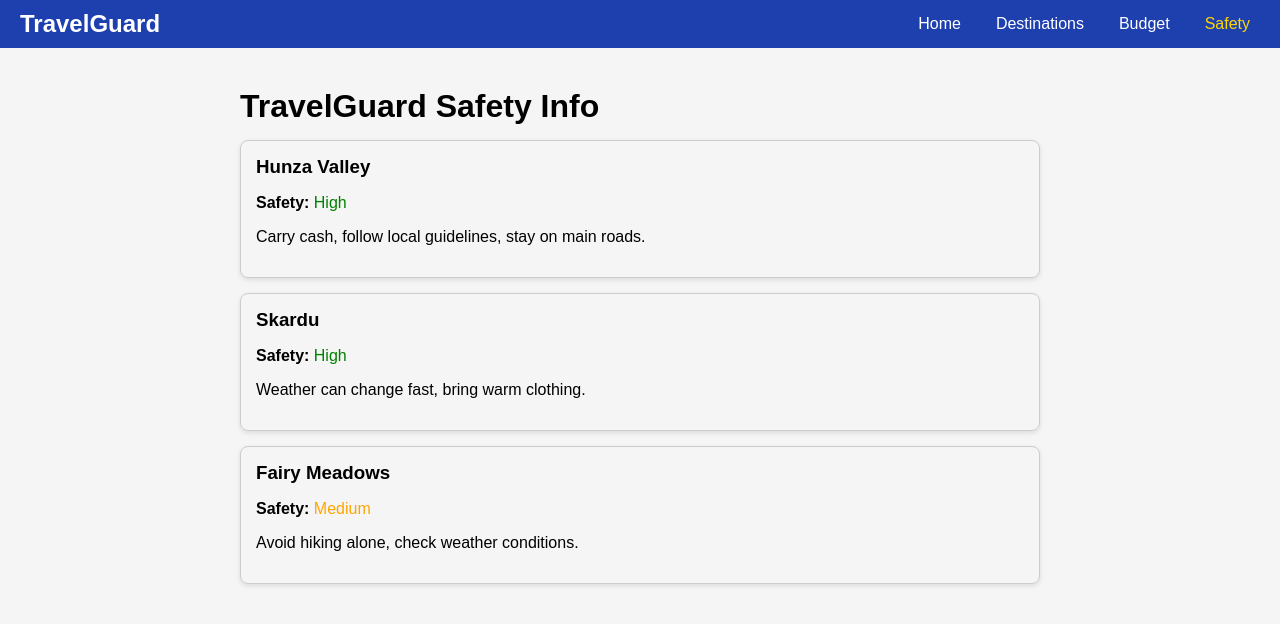
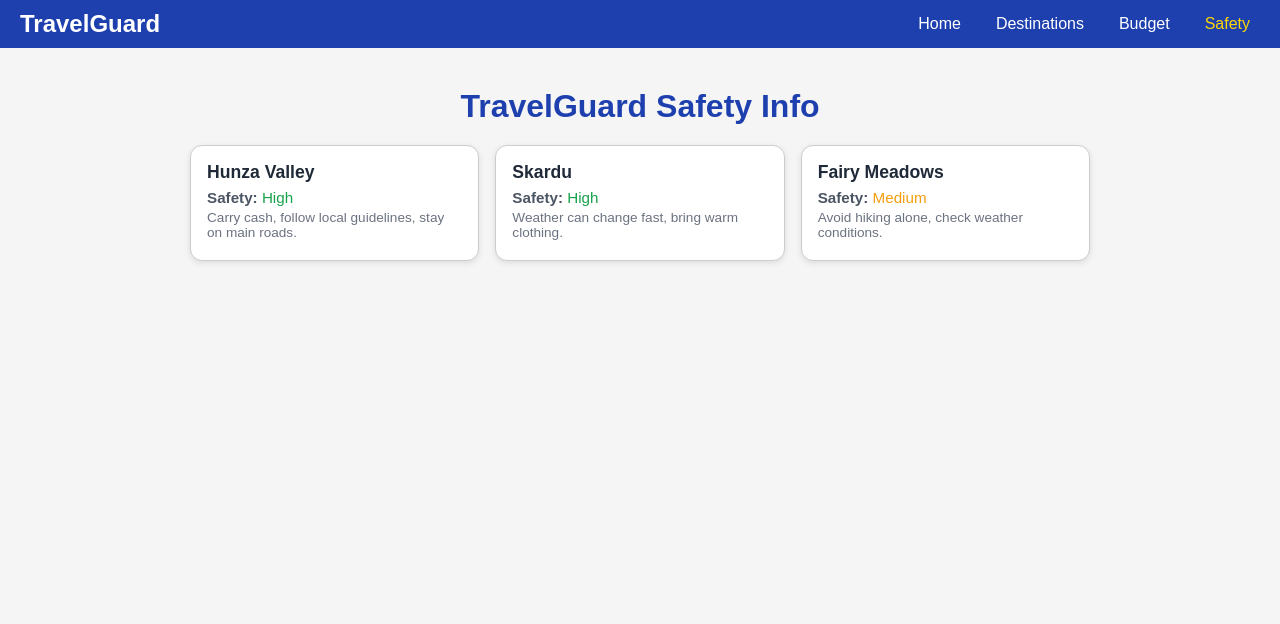
Before and after one commit to imirajullah/TravelGuard, a React (Vite) app: page /safety in a window 1280 px wide. Shown: the top 624 px of the page. Built offline with nearby package versions, Linux system fonts and the light colour scheme.

Commit message:
adding pakistan location

```diff
--- a/src/pages/Destinations.jsx
+++ b/src/pages/Destinations.jsx
@@ -1,16 +1,33 @@
 // client/src/pages/Destinations.jsx
 import { useEffect, useState } from "react";
 import "./Destinations.css";
-import { getDestinations } from "../services/api";
 import DestinationCard from "../components/DestinationCard";
 import Loader from "../components/Loader";
 import MapView from "../components/MapView";
 import SafetyChart from "../components/SafetyChart";
 
-const COORDS = {
-  "Hunza Valley": { lat: 36.3, lng: 74.6 },
-  "Skardu": { lat: 35.3, lng: 75.6 },
-  "Fairy Meadows": { lat: 35.5, lng: 73.5 },
+// Safety levels
+const assignSafety = (name) => {
+  const highSafetyCities = ["Islamabad", "Lahore", "Karachi", "Hunza Valley", "Skardu"];
+  const mediumSafetyCities = ["Fairy Meadows", "Murree", "Swat", "Multan"];
+  if (highSafetyCities.includes(name)) return "High";
+  if (mediumSafetyCities.includes(name)) return "Medium";
+  return "Low"; // default for small towns/villages
+};
+
+// Fetch towns/cities in a province from OpenStreetMap
+const fetchTowns = async (province) => {
+  const url = `https://nominatim.openstreetmap.org/search?country=Pakistan&state=${province}&format=json&limit=100`;
+  const res = await fetch(url);
+  const data = await res.json();
+  return data.map((d) => ({
+    name: d.display_name.split(",")[0],
+    country: "Pakistan",
+    lat: parseFloat(d.lat),
+    lng: parseFloat(d.lon),
+    safety: assignSafety(d.display_name.split(",")[0]),
+    tips: "Check local guidelines before visiting.",
+  }));
 };
 
 const Destinations = () => {
@@ -21,30 +38,43 @@ const Destinations = () => {
   const [loading, setLoading] = useState(false);
   const [error, setError] = useState("");
 
-  const fetchDestinations = async () => {
+  // Load destinations (with caching)
+  const loadAllDestinations = async () => {
     setLoading(true);
     setError("");
-
     try {
-      let data = await getDestinations();
-
-      // Fallback data
-      if (!data || data.length === 0) {
-        data = [
-          { name: "Hunza Valley", country: "Pakistan", safety: "High", tips: "Stay on main roads" },
-          { name: "Skardu", country: "Pakistan", safety: "High", tips: "Weather changes fast" },
-          { name: "Fairy Meadows", country: "Pakistan", safety: "Medium", tips: "Avoid hiking alone" },
-        ];
+      const cached = localStorage.getItem("allDestinations");
+      if (cached) {
+        const parsed = JSON.parse(cached);
+        setDestinations(parsed);
+        setFilteredDestinations(parsed);
+        setLoading(false);
+        return;
       }
 
-      const enriched = data.map((d) => ({
-        ...d,
-        lat: COORDS[d.name]?.lat || 0,
-        lng: COORDS[d.name]?.lng || 0,
-      }));
+      const provinces = [
+        "Punjab",
+        "Sindh",
+        "Khyber Pakhtunkhwa",
+        "Balochistan",
+        "Gilgit-Baltistan",
+        "Islamabad",
+      ];
 
-      setDestinations(enriched);
-      setFilteredDestinations(enriched);
+      let allDestinations = [];
+      for (const province of provinces) {
+        const towns = await fetchTowns(province);
+        allDestinations = [...allDestinations, ...towns];
+      }
+
+      // Remove duplicates
+      const uniqueDestinations = Array.from(
+        new Map(allDestinations.map((d) => [d.name, d])).values()
+      );
+
+      setDestinations(uniqueDestinations);
+      setFilteredDestinations(uniqueDestinations);
+      localStorage.setItem("allDestinations", JSON.stringify(uniqueDestinations));
     } catch (err) {
       console.error(err);
       setError("Failed to load destinations.");
@@ -53,10 +83,9 @@ const Destinations = () => {
     }
   };
 
-  // Search + Safety filter
+  // Search + Safety Filter
   useEffect(() => {
     let results = [...destinations];
-
     if (searchTerm.trim()) {
       results = results.filter(
         (d) =>
@@ -64,16 +93,14 @@ const Destinations = () => {
           d.country.toLowerCase().includes(searchTerm.toLowerCase())
       );
     }
-
     if (safetyFilter !== "All") {
       results = results.filter((d) => d.safety === safetyFilter);
     }
-
     setFilteredDestinations(results);
   }, [searchTerm, safetyFilter, destinations]);
 
   useEffect(() => {
-    fetchDestinations();
+    loadAllDestinations();
   }, []);
 
   if (loading) return <Loader />;
@@ -81,13 +108,13 @@ const Destinations = () => {
 
   return (
     <div className="destinations-container">
-      <h1>TravelGuard Destinations</h1>
+      <h1>TravelGuard Destinations - Pakistan</h1>
 
       {/* Controls */}
       <div className="controls">
         <input
           type="text"
-          placeholder="Search by name or country..."
+          placeholder="Search by name..."
           value={searchTerm}
           onChange={(e) => setSearchTerm(e.target.value)}
         />
@@ -102,7 +129,7 @@ const Destinations = () => {
           <option value="Low">Low</option>
         </select>
 
-        <button onClick={fetchDestinations}>🔄 Refresh</button>
+        <button onClick={loadAllDestinations}>🔄 Refresh</button>
       </div>
 
       {/* Map & Chart */}
--- a/src/pages/Safety.css
+++ b/src/pages/Safety.css
@@ -1,3 +1,68 @@
-.safety {
+.safety-container {
   padding: 20px;
+  max-width: 900px;
+  margin: 0 auto;
+  font-family: Arial, sans-serif;
 }
+
+.safety-container h1 {
+  text-align: center;
+  color: #1e40af;
+  margin-bottom: 20px;
+}
+
+.safety-grid {
+  display: grid;
+  grid-template-columns: repeat(auto-fit, minmax(250px, 1fr));
+  gap: 16px;
+}
+
+.safety-card {
+  background: #fff;
+  padding: 16px;
+  border: 1px solid #ccc;
+  border-radius: 12px;
+  box-shadow: 0 2px 6px rgba(0,0,0,0.1);
+  transition: all 0.2s;
+  cursor: pointer;
+}
+
+.safety-card:hover {
+  transform: translateY(-5px);
+  box-shadow: 0 6px 15px rgba(0,0,0,0.15);
+}
+
+.safety-card.active {
+  border: 2px solid #1e40af;
+  box-shadow: 0 6px 15px rgba(0,0,0,0.2);
+}
+
+.safety-card h3 {
+  margin: 0 0 6px 0;
+  font-size: 1.1rem;
+  color: #1f2937;
+}
+
+.safety-card p {
+  margin: 4px 0;
+  font-size: 0.95rem;
+  color: #4b5563;
+}
+
+.safety-card .tips {
+  font-size: 0.85rem;
+  color: #6b7280;
+}
+
+.safety-card .last-viewed {
+  color: #1e40af;
+  font-weight: bold;
+  margin-top: 6px;
+  text-align: right;
+}
+
+@media (max-width: 480px) {
+  .safety-grid {
+    grid-template-columns: 1fr;
+  }
+}
--- a/src/pages/Safety.jsx
+++ b/src/pages/Safety.jsx
@@ -19,10 +19,16 @@ const safetyData = [
   },
 ];
 
+const getSafetyColor = (level) => {
+  if (level === "High") return "#16a34a"; // green
+  if (level === "Medium") return "#f59e0b"; // orange
+  if (level === "Low") return "#dc2626"; // red
+  return "gray";
+};
+
 const Safety = () => {
   const [lastViewed, setLastViewed] = useState("");
 
-  // Load last viewed from localStorage
   useEffect(() => {
     const saved = localStorage.getItem("lastSafety");
     if (saved) setTimeout(() => setLastViewed(saved), 0);
@@ -33,41 +39,24 @@ const Safety = () => {
     localStorage.setItem("lastSafety", name);
   };
 
-  const getSafetyColor = (level) => {
-    if (level === "High") return "green";
-    if (level === "Medium") return "orange";
-    if (level === "Low") return "red";
-    return "gray";
-  };
-
   return (
-    <div style={{ padding: "20px", maxWidth: "800px", margin: "0 auto" }}>
-      <h1 style={{ marginBottom: "15px" }}>TravelGuard Safety Info</h1>
-
-      <div style={{ display: "flex", flexDirection: "column", gap: "15px" }}>
+    <div className="safety-container">
+      <h1>TravelGuard Safety Info</h1>
+      <div className="safety-grid">
         {safetyData.map((place) => (
           <div
             key={place.name}
+            className={`safety-card ${lastViewed === place.name ? "active" : ""}`}
             onClick={() => handleView(place.name)}
-            style={{
-              border: lastViewed === place.name ? "2px solid #1E40AF" : "1px solid #ccc",
-              borderRadius: "8px",
-              padding: "15px",
-              cursor: "pointer",
-              boxShadow: lastViewed === place.name ? "0 4px 10px rgba(0,0,0,0.2)" : "0 2px 5px rgba(0,0,0,0.1)",
-              transition: "all 0.2s",
-            }}
           >
             <h3>{place.name}</h3>
             <p>
               <strong>Safety:</strong>{" "}
               <span style={{ color: getSafetyColor(place.safety) }}>{place.safety}</span>
             </p>
-            <p>{place.tips}</p>
-            {lastViewed === place.name && (
-              <p style={{ color: "#1E40AF",  fontWeight: "bold" }}>Last Viewed</p>
-            )}
-           </div>
+            <p className="tips">{place.tips}</p>
+            {lastViewed === place.name && <p className="last-viewed">Last Viewed</p>}
+          </div>
         ))}
       </div>
     </div>
```
